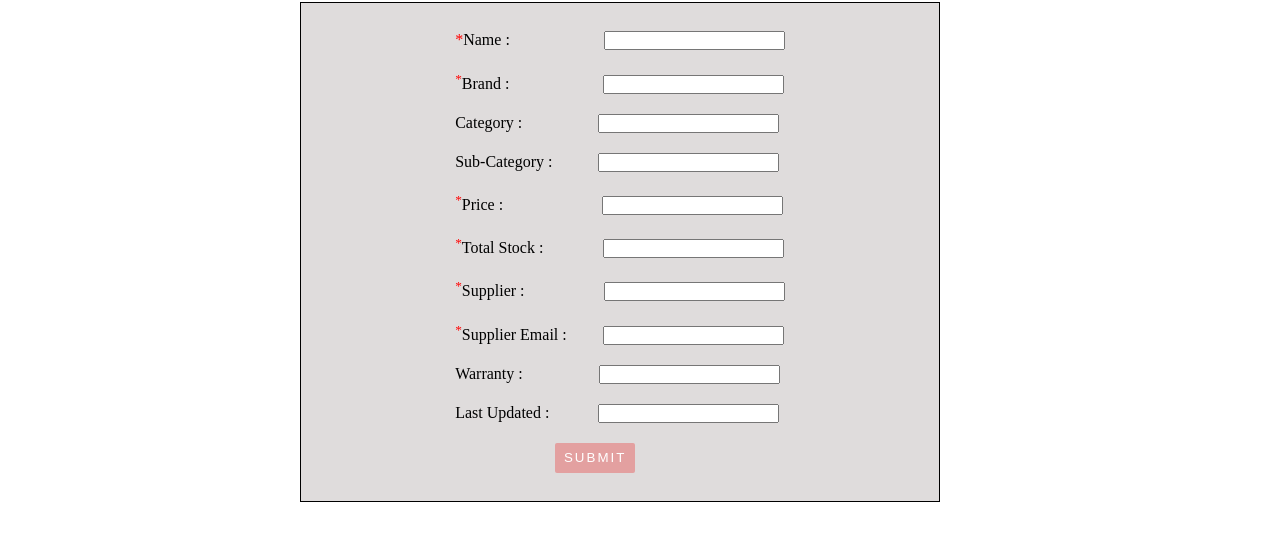
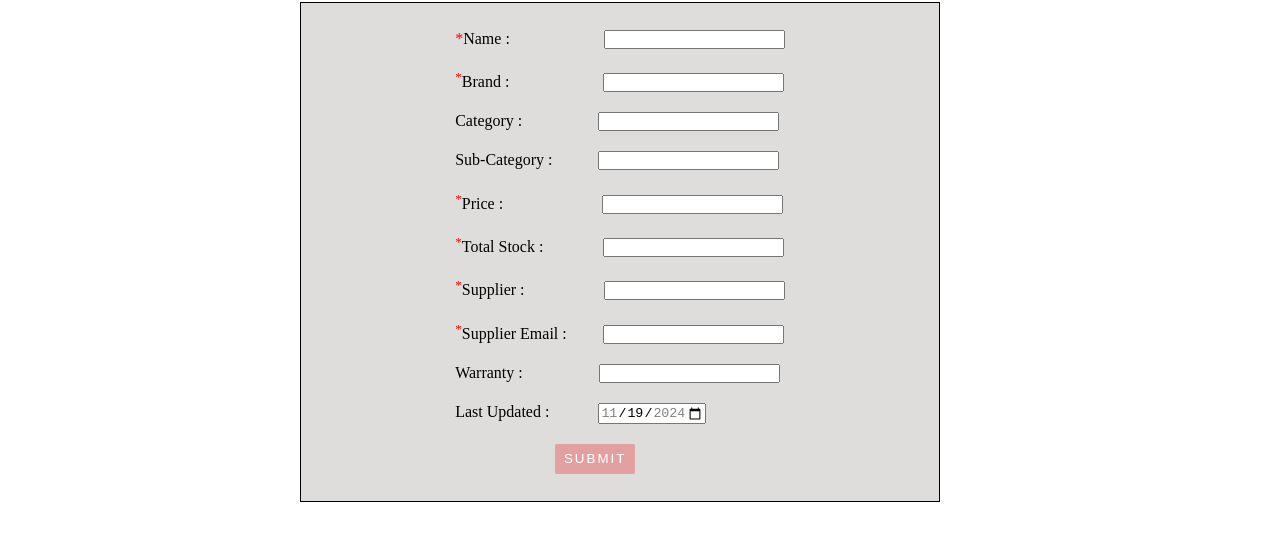
Before and after one commit to PurvaBhilare/Prog-Info-Sys-Project, a plain HTML site: page index.html in a window 1280 px wide. Both pictures are taken after a click on the button "Add New". Shown: the part 133-674 px from the top of the page. Drawn offline with Linux system fonts and the light colour scheme; no server answers.

Commit message:
Update record code and lastUpdated date defaulted to current date

```diff
--- a/index.html
+++ b/index.html
@@ -116,9 +116,11 @@
             >Last Updated :
           </label>
           <input
-            type="text"
+            type="date"
             class="add-inv-form-inputs"
             id="prod-last-updated"
+            min="today"
+            max="today"
           />
         </div>
         <div class="submit-button-class">
--- a/script.js
+++ b/script.js
@@ -4,7 +4,17 @@ async function fetchData() {
   return inv;
 }
 
+function useTodaysDate() {
+  const date = new Date().toISOString().split("T");
+  const today = date[0];
+  const lastUpdatedInput = document.querySelector("#prod-last-updated");
+  lastUpdatedInput.setAttribute("min", today);
+  lastUpdatedInput.setAttribute("max", today);
+  lastUpdatedInput.value = today;
+}
+
 window.onload = async () => {
+  useTodaysDate();
   const products = await fetchData();
   console.log("Products : ", JSON.stringify(products));
   let rows = "";
```
